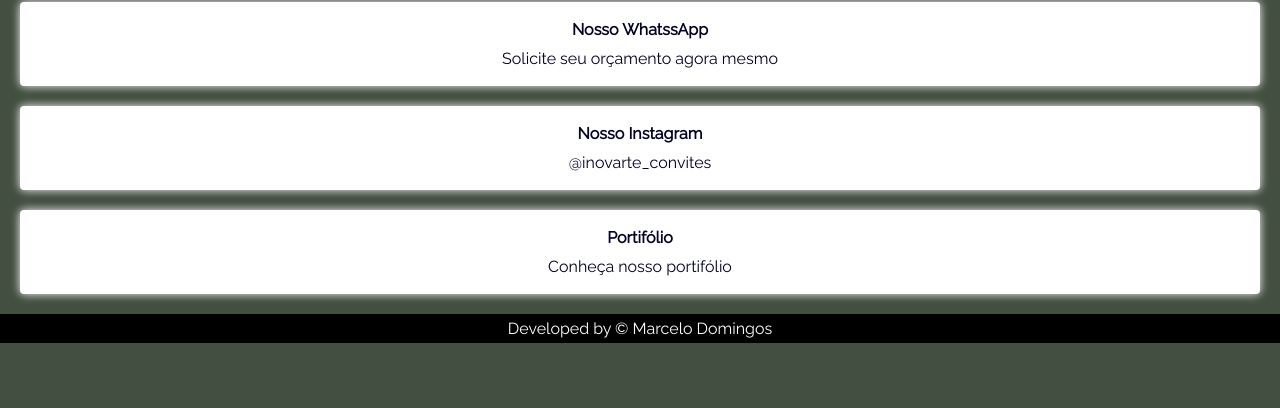
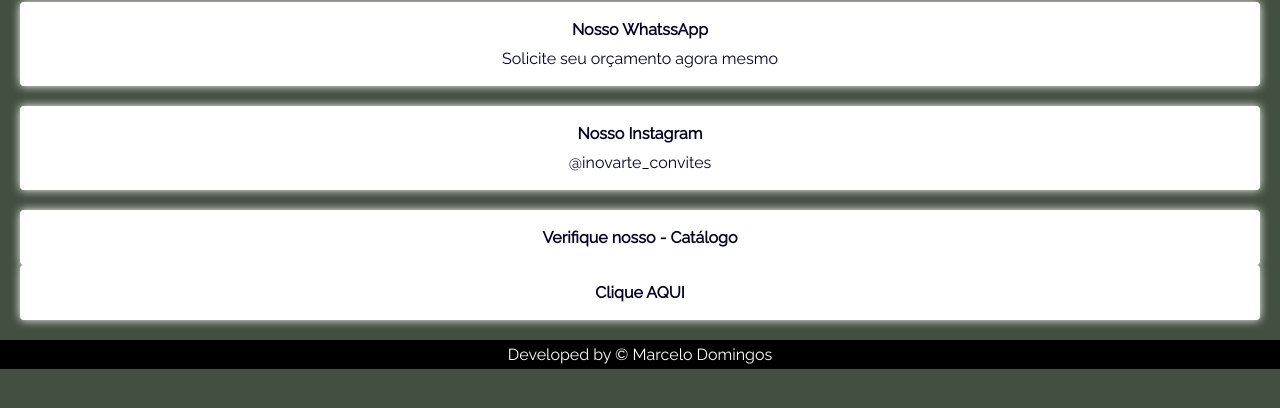
Before and after one commit to marcelodomingos016/LinkTree-InovArte, a plain HTML site: page index.html in a window 1280 px wide. Shown: the part 192-600 px from the top of the page. Drawn offline with Linux system fonts and the light colour scheme.

Commit message:
Update index.html

```diff
--- a/index.html
+++ b/index.html
@@ -49,9 +49,9 @@
                         </a>
                     </li>
                     <li>
-                        <a href="#" target="">
-                            Portifólio
-                            <span>Conheça nosso portifólio</span>
+                        <a href="pdf/catalogo.pdf" target="_blank">
+                            Verifique nosso - Catálogo
+                            <a href="pdf/catalogo.pdf" download="catalogoLoja">Clique AQUI</a>
                         </a>
                     </li>
                 </ul>
```
